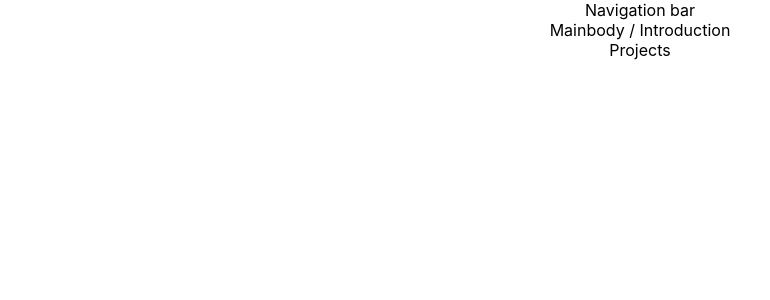
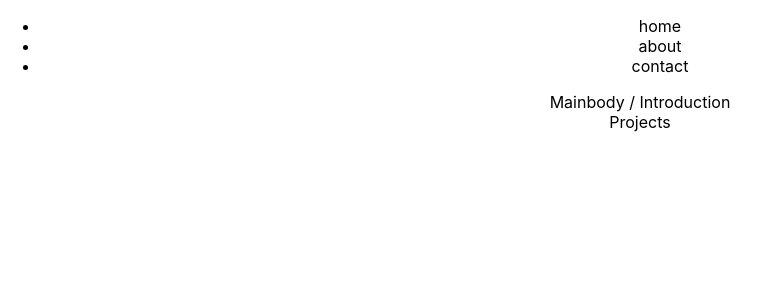
Before and after one commit to FirdeusGj/Portfolio, a React (Create React App) app: page / in a window 1280 px wide. Shown: the top 300 px of the page, without its empty margins (0-770 px from the left). Built offline with nearby package versions, Linux system fonts and the light colour scheme.

Commit message:
added something more

```diff
--- a/src/components/Nav/Nav.jsx
+++ b/src/components/Nav/Nav.jsx
@@ -3,7 +3,13 @@
 export default function Nav() {
   return (
     <div>
-        Navigation bar
+      <nav>
+        <ul>
+          <li>home</li>
+          <li>about</li>
+          <li>contact</li>
+        </ul>
+      </nav>
     </div>
   )
 }
```
